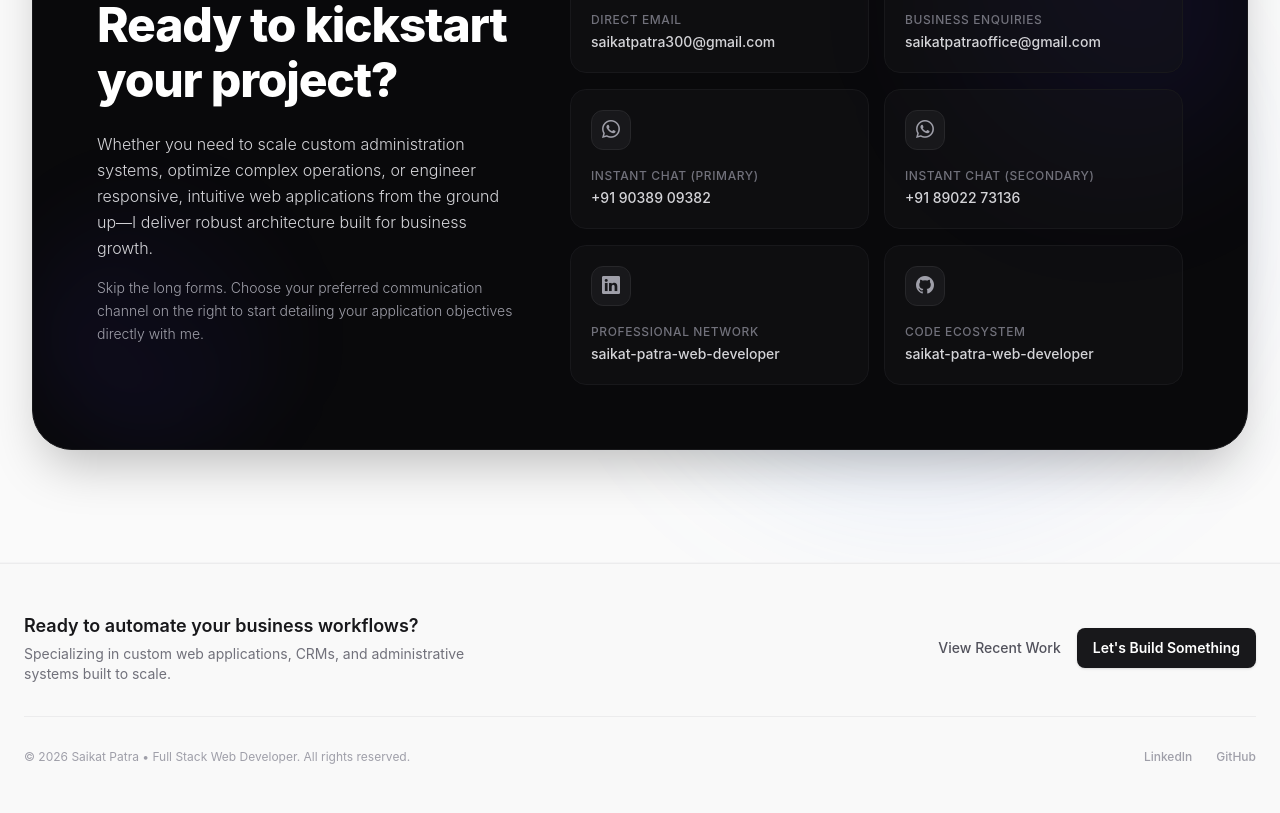
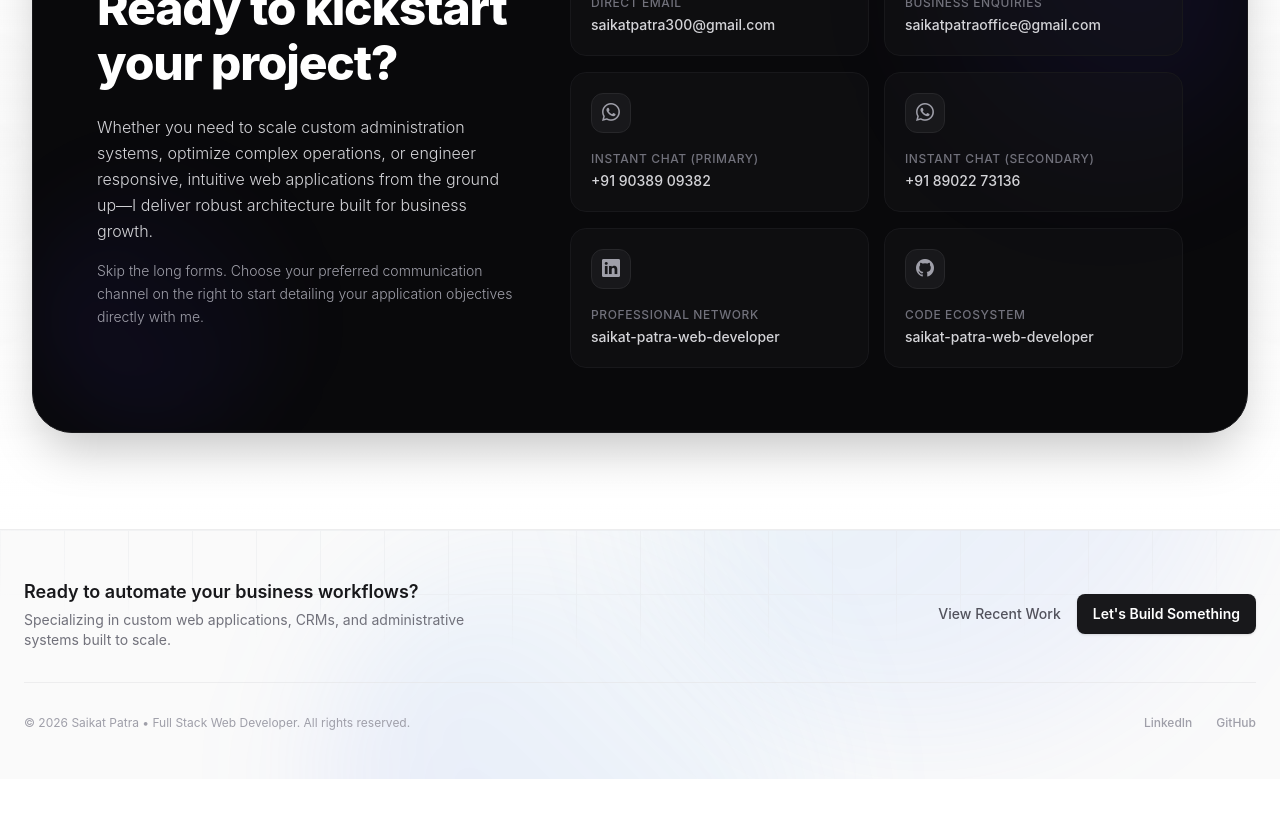
Before and after one commit to saikat-patra-web-developer/saikat-portfolio, a React (Vite) app: page / in a window 1280 px wide. Shown: the part 7840-8653 px from the top of the page. After the commit the page ends 8619 px from the top, so only its background shows below. Built offline with nearby package versions, Linux system fonts and the light colour scheme.

Commit message:
saikat:update

```diff
--- a/src/components/Contact.jsx
+++ b/src/components/Contact.jsx
@@ -2,7 +2,7 @@ import React from 'react';
 
 export default function Contact() {
   return (
-    <section id="contact" className="relative py-28 bg-[#fafafa] overflow-hidden border-t border-b border-zinc-100">
+    <section id="contact" className="relative py-24 bg-gradient-to-b from-white via-zinc-50/30 to-white overflow-hidden">
       <style>{`
         .perspective-container {
           perspective: 1000px;
@@ -65,11 +65,6 @@ export default function Contact() {
           border-color: #4f39f6 !important;
         }
       `}</style>
-
-      {/* Ambient background patterns */}
-      <div className="absolute top-0 left-1/4 w-[500px] h-[500px] bg-gradient-to-tr from-[#4f39f6]/10 via-[#60a5fa]/10 to-transparent rounded-full blur-3xl pointer-events-none" />
-      <div className="absolute bottom-10 right-10 w-[600px] h-[600px] bg-gradient-to-br from-[#ffed4a]/5 via-[#60a5fa]/10 to-[#4f39f6]/5 rounded-full blur-3xl pointer-events-none" />
-      <div className="absolute inset-0 bg-[linear-gradient(to_right,#e5e7eb_1px,transparent_1px),linear-gradient(to_bottom,#e5e7eb_1px,transparent_1px)] bg-[size:4rem_4rem] [mask-image:radial-gradient(ellipse_60%_50%_at_50%_0%,#000_70%,transparent_100%)] opacity-40 pointer-events-none" />
 
       <div className="max-w-7xl mx-auto px-4 sm:px-6 lg:px-8">
         <div className="bg-zinc-950 rounded-[2.5rem] p-10 md:p-16 relative overflow-hidden border border-zinc-900 shadow-2xl">
--- a/src/components/Footer.jsx
+++ b/src/components/Footer.jsx
@@ -2,8 +2,25 @@ import React from 'react';
 
 export default function Footer({ currentYear }) {
   return (
-    <footer className="border-t border-zinc-200/60 bg-zinc-50/50">
-      <div className="max-w-7xl mx-auto px-6 py-12">
+    <footer className="relative overflow-hidden border-t border-zinc-200/60 bg-[#fafafa]">
+      <style dangerouslySetInnerHTML={{__html: `
+        @keyframes float-orbit {
+          0% { transform: rotate(0deg) translateY(var(--orbit-radius, 120px)) rotate(0deg) scale(0.9); z-index: 1; }
+          25% { z-index: 5; transform: rotate(90deg) translateY(var(--orbit-radius, 120px)) rotate(-90deg) scale(0.95); }
+          50% { transform: rotate(180deg) translateY(var(--orbit-radius, 120px)) rotate(-180deg) scale(0.9); z-index: 1; }
+          75% { transform: rotate(270deg) translateY(var(--orbit-radius, 120px)) rotate(-270deg) scale(0.7); z-index: 1; }
+          100% { transform: rotate(360deg) translateY(var(--orbit-radius, 120px)) rotate(-360deg) scale(0.9); z-index: 1; }
+        }
+        .orbiting-skill { animation: float-orbit var(--orbit-duration, 25s) linear infinite; }
+        .orbiting-skill:hover { animation-play-state: paused; }
+      `}} />
+
+      {/* Background Blurs transferred from About */}
+      <div className="absolute top-0 left-1/4 w-[500px] h-[500px] bg-gradient-to-tr from-[#4f39f6]/10 via-[#60a5fa]/10 to-transparent rounded-full blur-3xl pointer-events-none" />
+      <div className="absolute bottom-10 right-10 w-[600px] h-[600px] bg-gradient-to-br from-[#ffed4a]/5 via-[#60a5fa]/10 to-[#4f39f6]/5 rounded-full blur-3xl pointer-events-none" />
+      <div className="absolute inset-0 bg-[linear-gradient(to_right,#e5e7eb_1px,transparent_1px),linear-gradient(to_bottom,#e5e7eb_1px,transparent_1px)] bg-[size:4rem_4rem] [mask-image:radial-gradient(ellipse_60%_50%_at_50%_0%,#000_70%,transparent_100%)] opacity-40 pointer-events-none" />
+
+      <div className="relative max-w-7xl mx-auto px-6 py-12 z-10">
         <div className="flex flex-col md:flex-row items-center justify-between gap-8 border-b border-zinc-200/60 pb-8 mb-8">
           {/* Pitch / Positioning */}
           <div className="text-center md:text-left">
```
